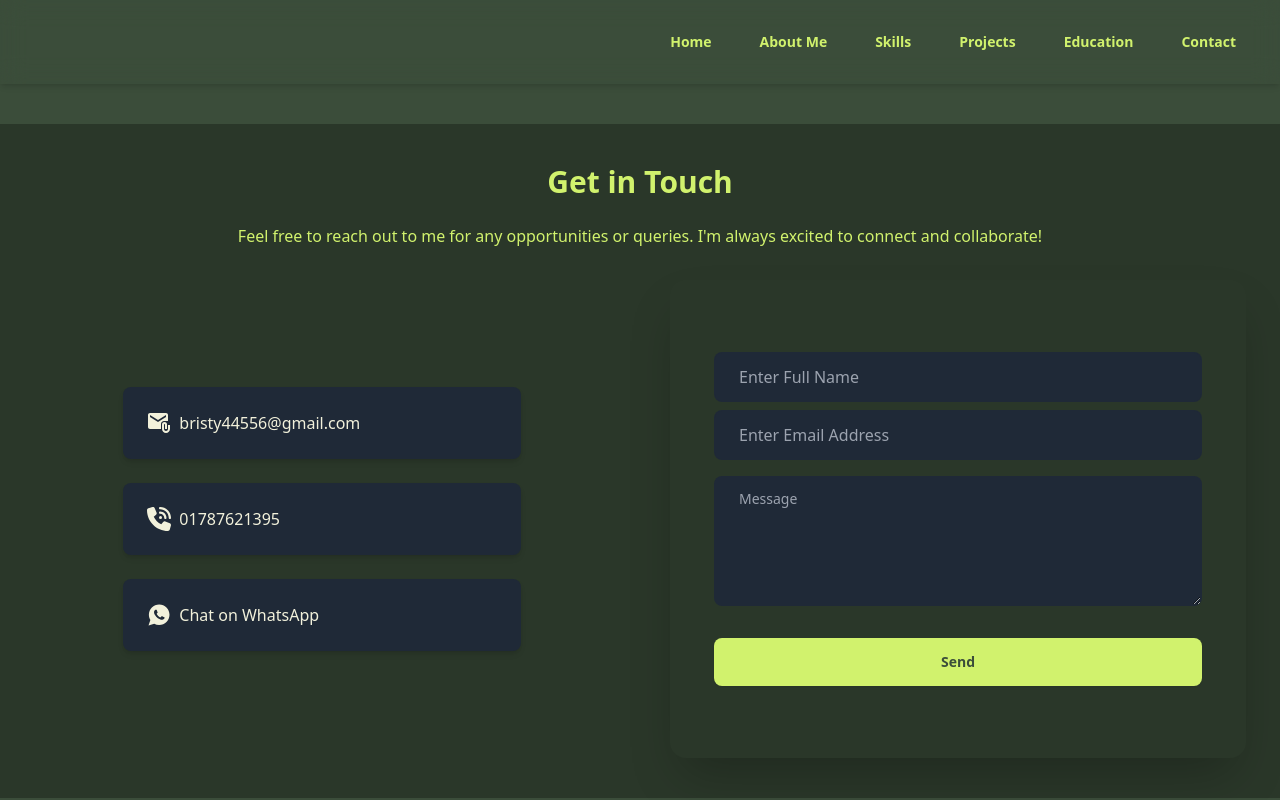
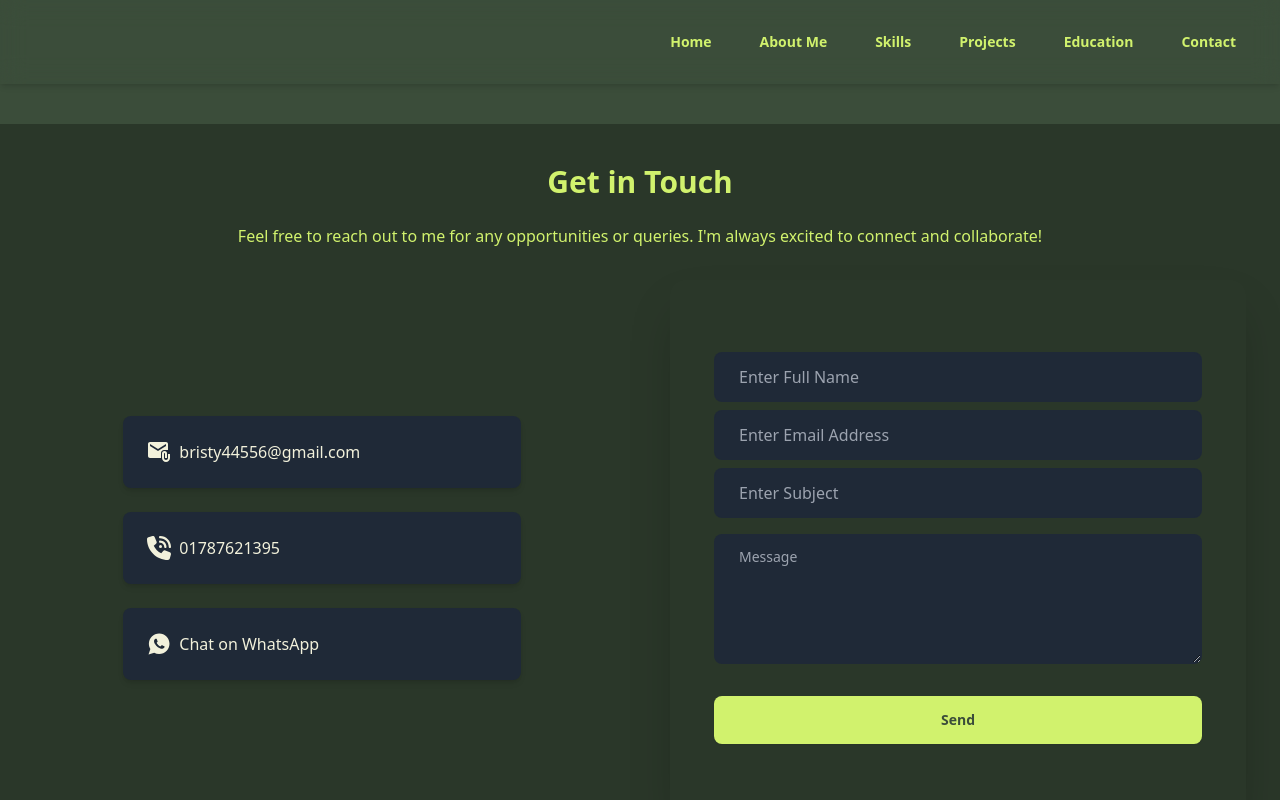
Before and after one commit to Rain44556/My-Portfolio, a React (Vite) app: page /contact in a window 1280 px wide. Shown: the top 800 px of the page. Built offline with nearby package versions, Linux system fonts and the light colour scheme.

Commit message:
add emailjs in contact form with functionality

```diff
--- a/package.json
+++ b/package.json
@@ -10,6 +10,8 @@
     "preview": "vite preview"
   },
   "dependencies": {
+    "@emailjs/browser": "^4.4.1",
+    "axios": "^1.9.0",
     "firebase": "^11.1.0",
     "framer-motion": "^11.15.0",
     "localforage": "^1.10.0",
--- a/src/components/Contact.jsx
+++ b/src/components/Contact.jsx
@@ -1,15 +1,50 @@
-import React from 'react';
+import React, { useState } from "react";
 import { MdAttachEmail } from "react-icons/md";
 import { IoLogoWhatsapp } from "react-icons/io";
 import { FaPhoneVolume } from "react-icons/fa6";
-import { Link } from 'react-router-dom';
+import { Link } from "react-router-dom";
+import emailjs from "@emailjs/browser";
+import axios from "axios";
+
 const Contact = () => {
+  const handleSendMessage = async (e) => {
+    e.preventDefault();
+
+    const form = e.target;
+    const userName = form.userName.value;
+    const userEmail = form.userEmail.value;
+    const subject = form.subject.value;
+    const message = form.message.value;
+
+    const serviceID = import.meta.env.VITE_EMAILJS_SERVICE_ID;
+    const templateID = import.meta.env.VITE_EMAILJS_TEMPLATE_ID;
+    const publicID = import.meta.env.VITE_EMAILJS_PUBLIC_KEY;
+
+    const templateParams = {
+      user_name: userName,
+      user_Email: userEmail,
+      subject: subject,
+      message: message,
+    };
+
+    try{
+      const res = await emailjs.send(serviceID, templateID, templateParams, publicID);
+        console.log("SUCCESS!", res.status, res.text);
+    form.reset();
+    alert("Message sent successfully!");
+  } catch (error) {
+    console.error("FAILED...", error);
+    alert("Something went wrong. Please try again.");
+  }
+  }
+
   return (
     <div id="contact" className="bg-[#2a3729] text-[#F2F1DB] py-10 px-6 my-10">
       <div className="container mx-auto text-center">
         <h2 className="text-3xl font-bold mb-6 text-[#D1F26D]">Get in Touch</h2>
         <p className="text-[#D1F26D] mb-8">
-          Feel free to reach out to me for any opportunities or queries. I'm always excited to connect and collaborate!
+          Feel free to reach out to me for any opportunities or queries. I'm
+          always excited to connect and collaborate!
         </p>
       </div>
 
@@ -19,7 +54,9 @@ const Contact = () => {
             to="bristy44556@gmail.com"
             className="flex gap-2 items-center bg-gray-800 px-6 py-6 w-2/3 rounded-lg shadow-md hover:bg-lime-600 transition duration-300"
           >
-          <span> <MdAttachEmail  size={24}/></span>
+            <span>
+              <MdAttachEmail size={24} />
+            </span>
             <span>bristy44556@gmail.com</span>
           </Link>
 
@@ -27,7 +64,7 @@ const Contact = () => {
             to="tel:+1787621395"
             className="flex gap-2 items-center bg-gray-800  px-6 py-6 w-2/3 rounded-lg shadow-md hover:bg-lime-600 transition duration-300"
           >
-           <FaPhoneVolume  size={24}/>
+            <FaPhoneVolume size={24} />
             <span>01787621395</span>
           </Link>
 
@@ -37,24 +74,56 @@ const Contact = () => {
             rel="noopener noreferrer"
             className="flex gap-2 items-center bg-gray-800 p-4  px-6 py-6 w-2/3 rounded-lg shadow-md hover:bg-lime-600 transition duration-300"
           >
-            <IoLogoWhatsapp  size={24} />
+            <IoLogoWhatsapp size={24} />
             <span>Chat on WhatsApp</span>
           </Link>
         </div>
 
         <div className="card w-full max-w-xl px-3 mx-auto shrink-0 shadow-2xl py-10">
-      <form className="card-body">
-
+          <form onSubmit={handleSendMessage} className="card-body">
             <div className="form-control">
-          <input type="text" placeholder="Enter Full Name" className="input bg-gray-800 px-6 py-6 input-bordered" required />
+              <input
+                name="userName"
+                type="text"
+                // value={userName}
+                placeholder="Enter Full Name"
+                className="input bg-gray-800 px-6 py-6 input-bordered"
+                required
+              />
             </div>
             <div className="form-control">
-          <input type="email" placeholder="Enter Email Address" className="input bg-gray-800 px-6 py-6 input-bordered" required />
+              <input
+                name="userEmail"
+                type="email"
+                // value={userEmail}
+                placeholder="Enter Email Address"
+                className="input bg-gray-800 px-6 py-6 input-bordered"
+                required
+              />
             </div>
             <div className="form-control">
-          <textarea className="textarea bg-gray-800 px-6 mt-2 h-[130px]" placeholder="Message"></textarea>        </div>
+              <input
+                name="subject"
+                type="subject"
+                // value={subject}
+                placeholder="Enter Subject"
+                className="input bg-gray-800 px-6 py-6 input-bordered"
+                required
+              />
+            </div>
+            <div className="form-control">
+              <textarea
+                name="message"
+                className="textarea bg-gray-800 px-6 mt-2 h-[130px]"
+                // value={message}
+                placeholder="Message"
+                required
+              ></textarea>
+            </div>
             <div className="form-control mt-6">
-          <button className="btn bg-[#D1F26D] border-none text-[#3B4D3A] hover:bg-lime-600 hover:text-white">Send</button>
+              <button className="btn bg-[#D1F26D] border-none text-[#3B4D3A] hover:bg-lime-600 hover:text-white">
+                Send
+              </button>
             </div>
           </form>
         </div>
```
Also changed, not shown: 1 other file (tests, documents, lock files or other folders). Lines whose indentation alone changed are shown as unchanged.
